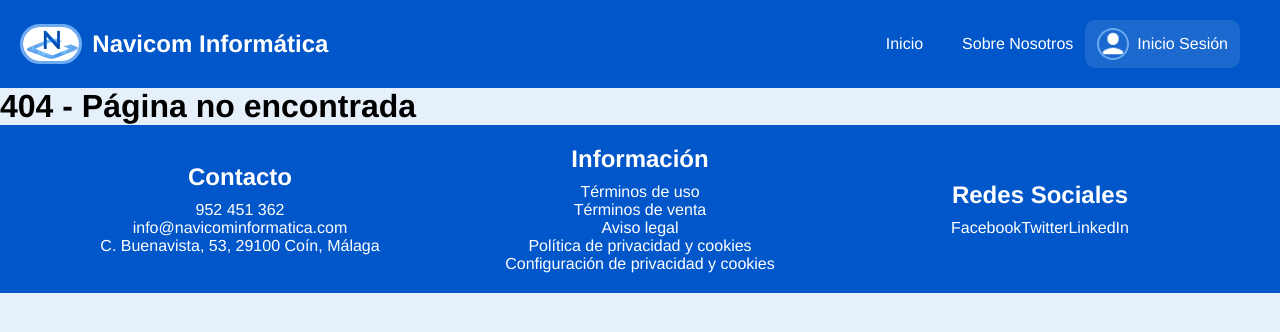
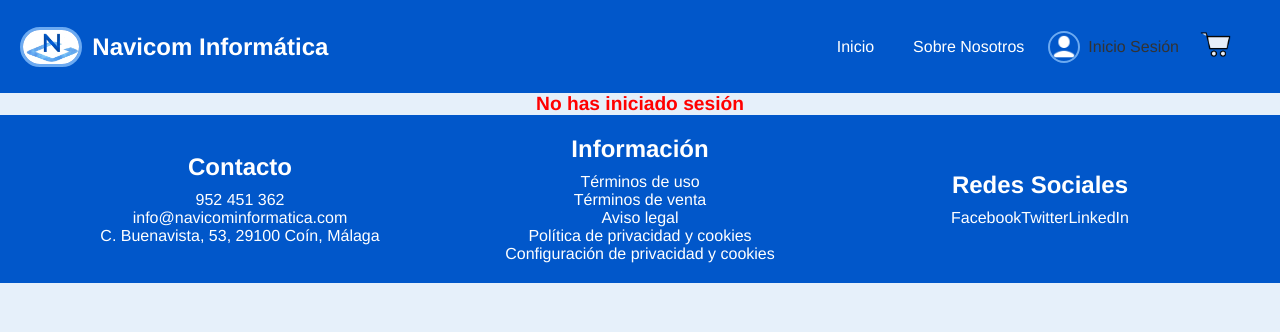
Before and after one commit to TheRealGGIOVI/Navicom, a React (Vite) app in the folder FrontEnd/V1/NavicomInformatica/: page /Perfil in a window 1280 px wide. Shown: the top 332 px of the page. Built offline with nearby package versions, Linux system fonts and the light colour scheme.

Commit message:
Perfil hecho

```diff
--- a/FrontEnd/V1/NavicomInformatica/src/App.jsx
+++ b/FrontEnd/V1/NavicomInformatica/src/App.jsx
@@ -1,7 +1,8 @@
 import './global.css'
+import { Route, Routes } from 'react-router-dom'
 import Home from "./Pages/Home";
 import LoginRegister from "./Pages/LoginRegister"
-import { Route, Routes } from 'react-router-dom'
+import Perfil from "./Pages/Perfil"
 import BigLayout from './utils/BigLayout';
 import SobreNosotros from './Pages/SobreNosotros';
 import Contacto from './Pages/Contacto';
@@ -12,6 +13,7 @@ function App() {
       <Route path="/" element={<BigLayout />}>
         <Route index element={<Home />} />
         <Route path="/InicioSesion" element={<LoginRegister />}/>
+        <Route path="/Perfil" element={<Perfil />}/>
         <Route path="/sobre-nosotros" element={<SobreNosotros />}/>
         <Route path="/Contacto" element={<Contacto/>} />
         <Route path="*" element={<h1>404 - Página no encontrada</h1>} />
--- a/FrontEnd/V1/NavicomInformatica/src/Componentes/Header.jsx
+++ b/FrontEnd/V1/NavicomInformatica/src/Componentes/Header.jsx
@@ -4,7 +4,7 @@ import Logo from "../img/Logo.jpg";
 import "./styles/Module.Header.css";
 
 const Header = () => {
-  // Lista de enlaces para pasar al Navbar
+
 
 
   return (
--- a/FrontEnd/V1/NavicomInformatica/src/Componentes/Navbar.jsx
+++ b/FrontEnd/V1/NavicomInformatica/src/Componentes/Navbar.jsx
@@ -2,6 +2,7 @@ import { useContext, useState } from "react";
 import { Link } from "react-router-dom";
 import { AuthContext } from "../context/AuthProvider";
 import Usuario from "../img/icons8-usuario-30.png";
+import Carrito from "../img/carrito.png";
 import "./styles/Module.Navbar.css";
 
 const Navbar = () => {
@@ -37,6 +38,11 @@ const Navbar = () => {
             <p>{user ? "Ver Perfil" : "Inicio Sesión"}</p>
           </Link>
         </div>
+        <div className="carrito">
+          <Link to="/Carrito" onClick={() => setIsOpen(false)}>
+          <img src={Carrito} alt="Carrito" className="cart-icon" />
+          </Link>
+        </div>
       </div>
     </nav>
   );
--- a/FrontEnd/V1/NavicomInformatica/src/Componentes/styles/Module.Navbar.css
+++ b/FrontEnd/V1/NavicomInformatica/src/Componentes/styles/Module.Navbar.css
@@ -41,13 +41,13 @@
   gap: 8px;
   padding: 8px 12px;
   border-radius: 10px;
-  background-color: rgba(255, 255, 255, 0.1);
+  /* background-color: rgba(255, 255, 255, 0.1); */
   transition: background-color 0.3s ease, transform 0.3s ease, box-shadow 0.3s ease;
 }
 
 .profile:hover {
   background-color: var(--secondary);
-  transform: translateY(-2px);
+  transform: translateY(-1px);
   box-shadow: 0 4px 8px rgba(0, 0, 0, 0.1);
 }
 
@@ -87,6 +87,25 @@
   background-color: var(--secondary);
 }
 
+.cart-icon{
+  width: 45px;
+  height: 45px;
+}
+
+.carrito {
+  padding: 2px;
+  border-radius: 10px;
+  /* background-color: rgba(255, 255, 255, 0.1); */
+  transition: background-color 0.3s ease, transform 0.3s ease, box-shadow 0.3s ease;
+}
+
+.carrito:hover {
+  background-color: var(--secondary);
+  transform: translateY(-1px);
+  box-shadow: 0 4px 8px rgba(0, 0, 0, 0.1);
+}
+
+
 @media (max-width: 768px) {
   .menu-btn {
     display: block;
--- a/FrontEnd/V1/NavicomInformatica/src/Pages/Perfil.jsx
+++ b/FrontEnd/V1/NavicomInformatica/src/Pages/Perfil.jsx
@@ -0,0 +1,32 @@
+import { useContext } from "react";
+import { AuthContext } from "../context/AuthProvider";
+import "./styles/Module.Perfil.css";
+
+const Perfil = () => {
+    const { user, logout } = useContext(AuthContext);
+
+    if (!user) {
+        return <p className="error-message">No has iniciado sesión</p>;
+    }
+
+    return (
+        <div className="perfil-container">
+            <div className="perfil-card">
+                <h2>Bienvenido, {user.Nombre}</h2>
+                <p><strong>Email:</strong> {user.Email}</p>
+                <p><strong>ID de usuario:</strong> {user.Id}</p>
+
+                <button onClick={logout} className="logout-btn">
+                    Cerrar sesión
+                </button>
+            </div>
+
+            <div className="pedidos-card">
+                <h3>Historial de pedidos</h3>
+                <p className="text-gray">Aquí aparecerán tus pedidos recientes.</p>
+            </div>
+        </div>
+    );
+};
+
+export default Perfil;
--- /dev/null
+++ b/FrontEnd/V1/NavicomInformatica/src/Pages/styles/Module.Perfil.css
@@ -0,0 +1,74 @@
+:root {
+    --primary: #0073aa;
+    --secondary: #005a87;
+    --background: #f4f4f4;
+    --text-color: #333;
+    --white: #ffffff;
+}
+
+/* Contenedor principal */
+.perfil-container {
+    max-width: 600px;
+    margin: 50px auto;
+    display: flex;
+    flex-direction: column;
+    gap: 20px;
+}
+
+/* Tarjetas del perfil y pedidos */
+.perfil-card, .pedidos-card {
+    background: var(--background);
+    padding: 20px;
+    border-radius: 10px;
+    box-shadow: 0px 4px 10px rgba(0, 0, 0, 0.1);
+    transition: transform 0.2s ease-in-out;
+}
+
+.perfil-card:hover, .pedidos-card:hover {
+    transform: scale(1.02);
+}
+
+/* Títulos */
+h2, h3 {
+    color: var(--primary);
+    margin-bottom: 10px;
+}
+
+/* Párrafos y texto */
+p {
+    color: var(--text-color);
+    font-size: 1rem;
+}
+
+/* Mensaje de error */
+.error-message {
+    text-align: center;
+    color: red;
+    font-size: 1.2rem;
+    font-weight: bold;
+}
+
+/* Botón de cerrar sesión */
+.logout-btn {
+    margin-top: 15px;
+    background: var(--primary);
+    color: var(--white);
+    padding: 10px 15px;
+    border: none;
+    border-radius: 5px;
+    cursor: pointer;
+    font-size: 1rem;
+    transition: background 0.3s, transform 0.2s;
+}
+
+.logout-btn:hover {
+    background: var(--secondary);
+    transform: scale(1.05);
+}
+
+/* Estilos responsivos */
+@media (max-width: 600px) {
+    .perfil-container {
+        width: 90%;
+    }
+}
--- a/FrontEnd/V1/NavicomInformatica/src/context/AuthProvider.jsx
+++ b/FrontEnd/V1/NavicomInformatica/src/context/AuthProvider.jsx
@@ -1,15 +1,12 @@
 import { createContext, useState, useEffect } from "react";
 import { jwtDecode } from "jwt-decode";
 
-// Crear el contexto de autenticación
 export const AuthContext = createContext();
 
-// Proveedor de autenticación
 export const AuthProvider = ({ children }) => {
     const [user, setUser] = useState(null);
     const [token, setToken] = useState(null);
 
-    // Cargar el usuario si hay un token en localStorage
     useEffect(() => {
         const storedToken = sessionStorage.getItem("token") || localStorage.getItem("token");
         if (storedToken) {
@@ -24,9 +21,9 @@ export const AuthProvider = ({ children }) => {
         }
     }, []);
 
-    // Función para iniciar sesión
     const login = (token, rememberMe) => {
         const decodedUser = jwtDecode(token);
+        console.log("Usuario decodificado:", decodedUser);
         setUser(decodedUser);
         setToken(token);
         if (rememberMe) {
@@ -36,7 +33,6 @@ export const AuthProvider = ({ children }) => {
         }
     };
 
-    // Función para cerrar sesión
     const logout = () => {
         setUser(null);
         setToken(null);
```
Also changed, not shown: FrontEnd/V1/NavicomInformatica/src/img/agregar-carrito.png (added).
